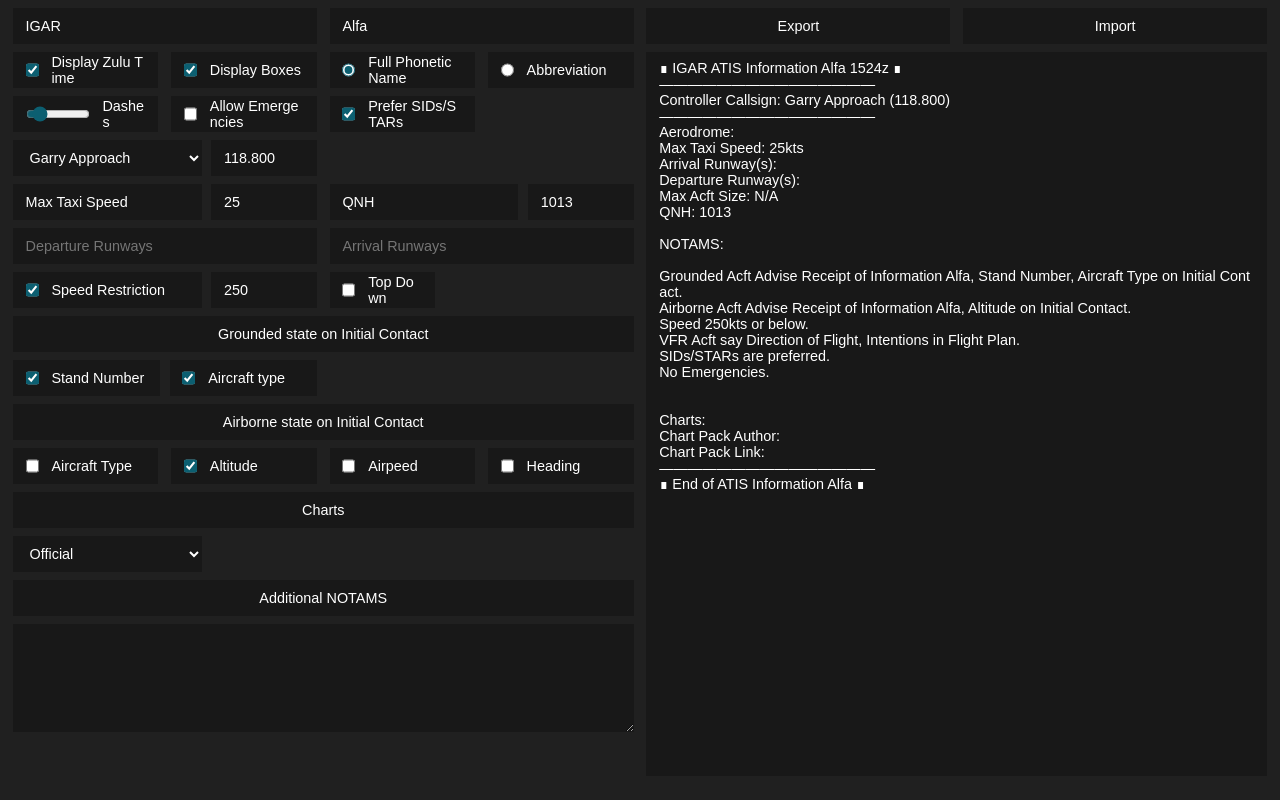
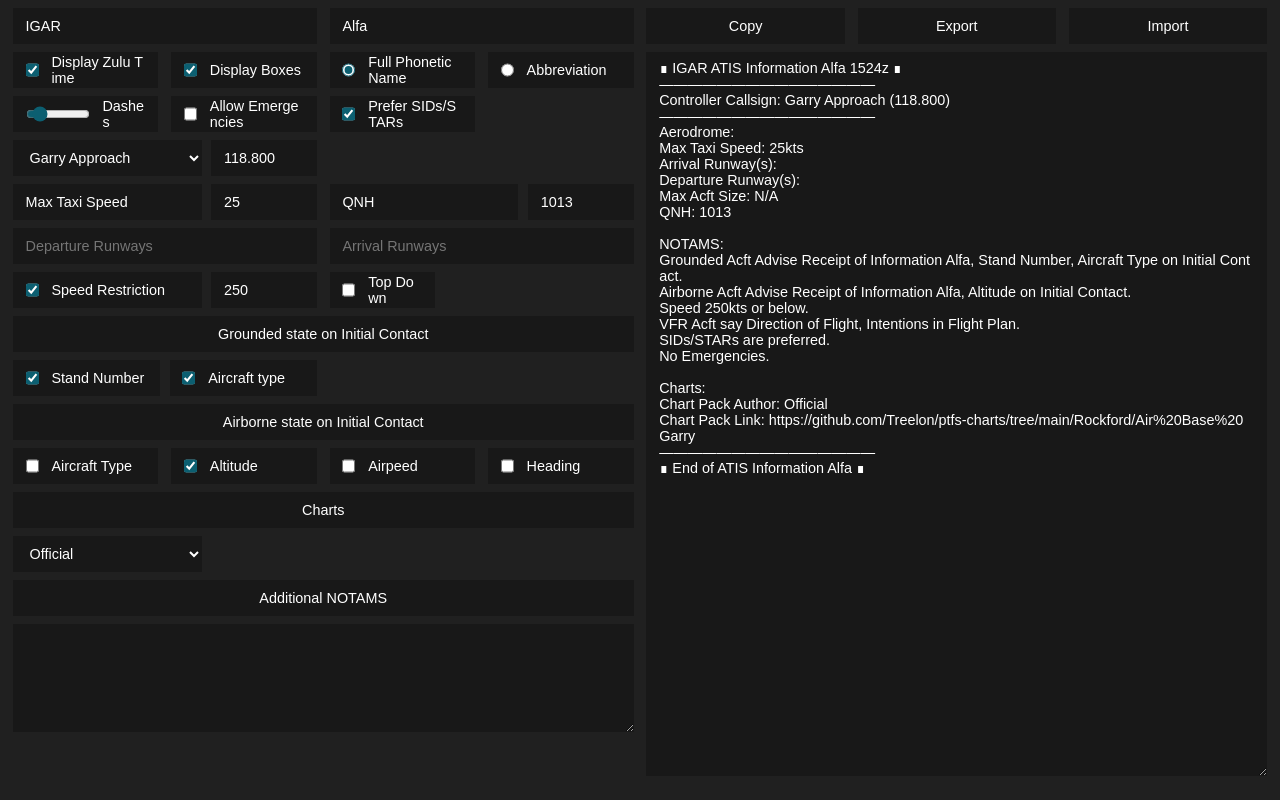
Before and after one commit to FormicAcidGD/atisgen, a Vue app: page / in a window 1280 px wide. Built offline with nearby package versions, Linux system fonts and the light colour scheme.

Commit message:
Fix and add some stuff

```diff
--- a/src/App.vue
+++ b/src/App.vue
@@ -159,60 +159,32 @@
         </div>
         <div class="vflex">
             <div class="hflex">
-                <!-- <button class="third" @click="copy">Copy</button> -->
-                <button class="fancy" @click="exportATIS">Export</button>
-                <button class="fancy" @click="importATIS">Import</button>
+                <button class="third" @click="copy">Copy</button>
+                <button class="third" @click="exportATIS">Export</button>
+                <button class="third" @click="importATIS">Import</button>
             </div>
-            <div class="atis" ref="atisRef">
-                <span>
-                     {{ atis.boxes ? "∎" : "" }}
-                     {{ atis.airport }}
-                     ATIS
-                     Information
-                     {{ !atis.phoneticAbbr ? atis.information : getPhonetic(atis.information) }}
-                     {{ atis.zuluTime ? new Date().getUTCHours().toFixed(0).padStart(2, "0") + new Date().getUTCMinutes().toFixed(0).padStart(2, "0") + "z"  : "" }}
-                     {{ atis.boxes ? "∎" : "" }}
-                </span><br>
-                <span>{{ "".padStart(atis.dashes, "―") }}</span><br>
-                <span>Controller Callsign: {{ atis.towerCallsign }} ({{ atis.towerFrequency }})</span><br>
-                <span v-if="atis.hasGround && getAirport(atis.airport).hasGround">Controller Callsign: {{ getAirport(atis.airport).groundCallsign }} ({{ atis.groundFrequency }})</span>
-                <span>{{ "".padStart(atis.dashes, "―") }}</span><br>
-                <span>Aerodrome:</span><br>
-                <span>Max Taxi Speed: {{ atis.taxiSpeed }}kts</span><br>
-                <span>Arrival Runway(s): {{ atis.arrRunways }}</span><br>
-                <span>Departure Runway(s): {{ atis.depRunways }}</span><br>
-                <span>Max Acft Size: {{ getAirport(atis.airport).maxAcft }}</span><br>
-                <span>QNH: {{ atis.qnh }}</span><br>
-                <br>
-                <span>NOTAMS:</span><br>
-                <span v-if="atis.topDown">Top Down for {{ atis.topDownText }}</span><br>
-                <span>
-                    Grounded Acft Advise Receipt of Information {{ atis.information }}{{ atis.groundedStand ? ", Stand Number" : "" }}{{ atis.groundedType ? ", Aircraft Type" : "" }}
-                    on Initial Contact.
-                </span><br>
-                <span>
-                    Airborne Acft Advise Receipt of Information {{ atis.information }}{{ atis.airborneType ? ", Aircraft Type" : "" }}{{ atis.airborneAlt ? ", Altitude" : "" }}{{ atis.airborneSpeed ? ", Airspeed" : "" }}{{ atis.airborneHeading ? ", Heading" : "" }}
-                    on Initial Contact.
-                </span><br>
-                <span v-if="atis.speedLimit">Speed {{ atis.speed }}kts or below.</span><br>
-                <span>VFR Acft say Direction of Flight, Intentions in Flight Plan.</span><br>
-                <span v-if="atis.sids">SIDs/STARs are preferred.</span><br>
-                <span>{{ atis.emergencies ? "Emergencies Allowed." : "No Emergencies." }}</span><br>
-                <span v-for="i in atis.extraNotams.split('\n')">{{ i }}</span><br>
-                <br>
-                <span>Charts:</span><br>
-                <span>Chart Pack Author: {{ atis.chartAuthor }}</span><br>
-                <span>Chart Pack Link: {{ atis.chartLink }}</span><br>
-                <span>{{ "".padStart(atis.dashes, "―") }}</span><br>
-                <span>
-                     {{ atis.boxes ? "∎" : "" }}
-                     End of
-                     ATIS
-                     Information
-                     {{ !atis.phoneticAbbr ? atis.information : getPhonetic(atis.information) }}
-                     {{ atis.boxes ? "∎" : "" }}
-                </span><br>
-            </div>
+            <textarea class="atis" ref="atisRef" readonly>{{ atis.boxes ? "∎" : "" }} {{ atis.airport }} ATIS Information {{ !atis.phoneticAbbr ? atis.information : getPhonetic(atis.information) }} {{ atis.zuluTime ? new Date().getUTCHours().toFixed(0).padStart(2, "0") + new Date().getUTCMinutes().toFixed(0).padStart(2, "0") + "z"  : "" }} {{ atis.boxes ? "∎" : "" }}
+{{ "".padStart(atis.dashes, "―") }}
+Controller Callsign: {{ atis.towerCallsign }} ({{ atis.towerFrequency }})
+{{ atis.hasGround && getAirport(atis.airport).hasGround ? `Controller Callsign: ${getAirport(atis.airport).groundCallsign } (${ atis.groundFrequency })&NewLine;` : "" }}{{ "".padStart(atis.dashes, "―") }}
+Aerodrome:
+Max Taxi Speed: {{ atis.taxiSpeed }}kts
+Arrival Runway(s): {{ atis.arrRunways }}
+Departure Runway(s): {{ atis.depRunways }}
+Max Acft Size: {{ getAirport(atis.airport).maxAcft }}
+QNH: {{ atis.qnh }}
+
+NOTAMS:
+{{ atis.topDown ? `Top Down for ${ atis.topDownText }&NewLine;` : "" }}{{ `Grounded Acft Advise Receipt of Information ${ atis.information }${ atis.groundedStand ? ", Stand Number" : "" }${ atis.groundedType ? ", Aircraft Type" : "" } on Initial Contact.`}}
+{{ `Airborne Acft Advise Receipt of Information ${ atis.information }${ atis.airborneType ? ", Aircraft Type" : "" }${ atis.airborneAlt ? ", Altitude" : "" }${ atis.airborneSpeed ? ", Airspeed" : "" }${ atis.airborneHeading ? ", Heading" : "" } on Initial Contact.`}}
+{{ atis.speedLimit ? `Speed ${ atis.speed }kts or below.&NewLine;` : ""}}VFR Acft say Direction of Flight, Intentions in Flight Plan.
+{{ atis.sids ? `SIDs/STARs are preferred.&NewLine;` : ""}}{{ atis.emergencies ? "Emergencies Allowed." : "No Emergencies." }}
+{{ atis.extraNotams }}
+Charts:
+Chart Pack Author: {{ atis.chartAuthor }}
+Chart Pack Link: {{ atis.chartLink }}
+{{ "".padStart(atis.dashes, "―") }}
+{{ atis.boxes ? "∎" : "" }} End of ATIS Information {{ !atis.phoneticAbbr ? atis.information : getPhonetic(atis.information) }} {{ atis.boxes ? "∎" : "" }}</textarea>
         </div>
     </div>
 </template>
@@ -242,12 +214,12 @@ function handleCharts(e: Event) {
 
 function copy() {
     // @ts-ignore
-    let nodes = Array.from(atisRef.value?.children)
-    let text = ""
-    nodes.forEach(e => {
-        text += e.textContent + "\n"
-    })
-    navigator.clipboard.writeText(text)
+    // let nodes = Array.from(atisRef.value?.children)
+    // let text = ""
+    // nodes.forEach(e => {
+    //     text += e.textContent + "\n"
+    // })
+    navigator.clipboard.writeText((atisRef.value as HTMLTextAreaElement).value)
     alert("Copied to clipboard")
 }
 function exportATIS() {
@@ -284,8 +256,8 @@ let atis = reactive({
     depRunways: "",
     arrRunways: "",
     qnh: 1013,
-    chartAuthor: "",
-    chartLink: "",
+    chartAuthor: getAirport("IGAR").chartPacks[0].author,
+    chartLink: getAirport("IGAR").chartPacks[0].link,
     emergencies: false,
     topDown: false,
     topDownText: "",
@@ -387,5 +359,14 @@ textarea {
     max-height: 11.5vh;
     margin-top: 1vh;
 }
+textarea.atis {
+    width: 46.5vw;
+    min-width: 46.5vw;
+    max-width: 46.5vw;
+    height: 88.5vh;
+    min-height: 88.5vh;
+    max-height: 88.5vh;
+    font-size: 1.8vh;
+}
 
 </style>
```
